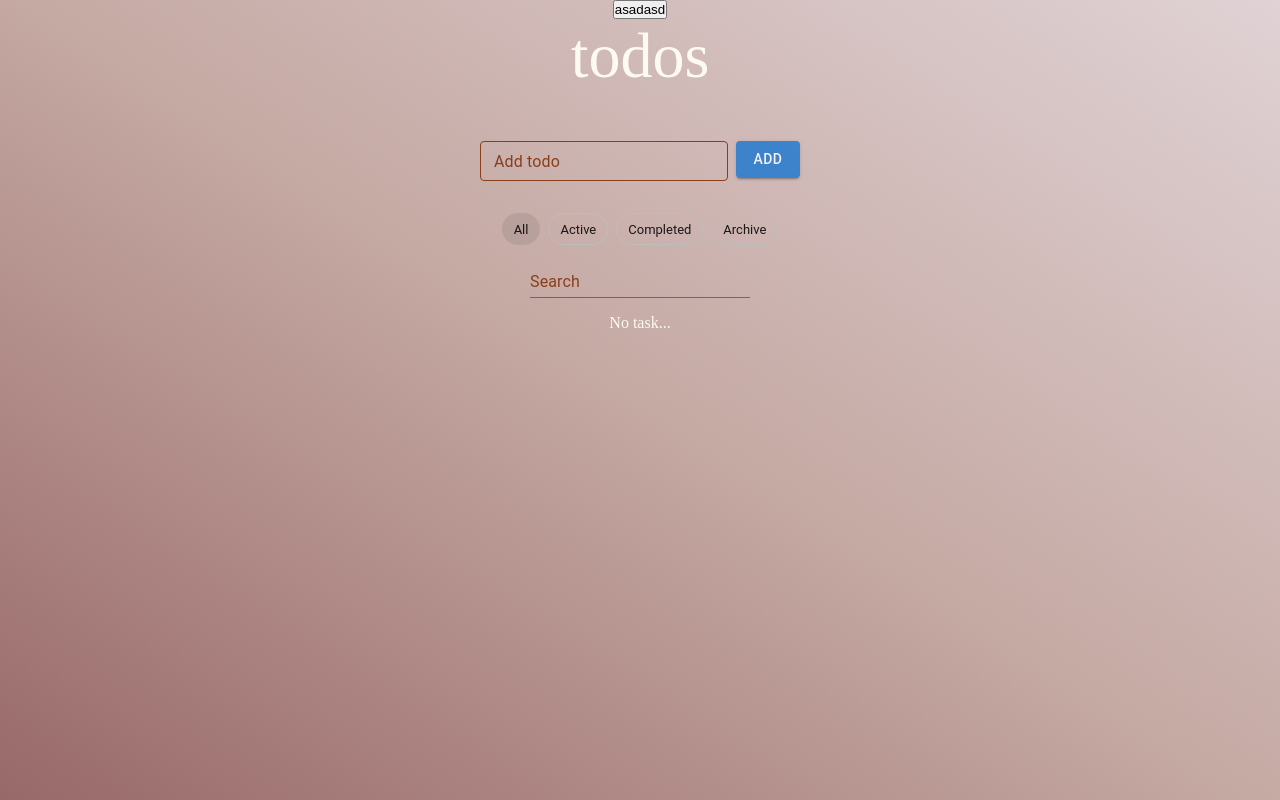
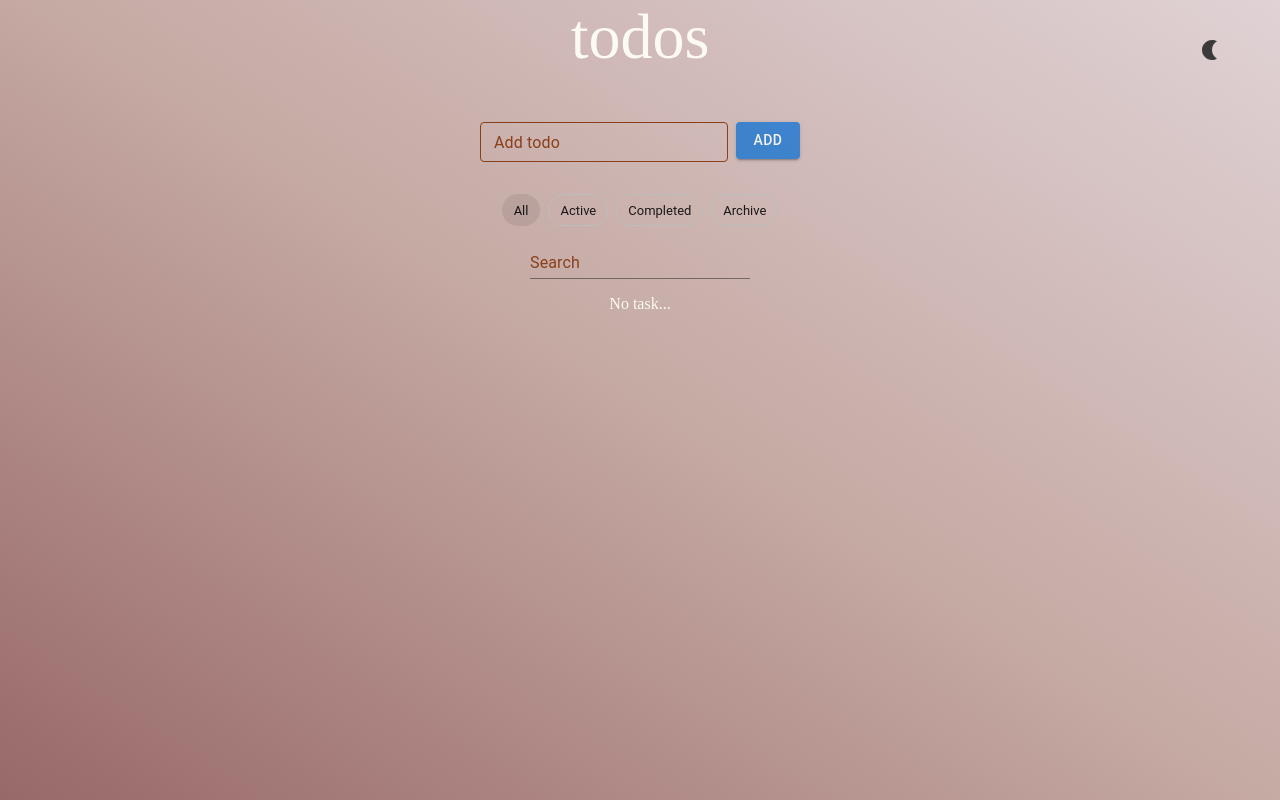
Before and after one commit to RamilKhos/Aston_Todo-list, a React (Vite) app: page / in a window 1280 px wide. Built offline with nearby package versions, Linux system fonts and the light colour scheme.

Commit message:
button theme

```diff
--- a/src/App.jsx
+++ b/src/App.jsx
@@ -1,8 +1,11 @@
 import { Component } from 'react';
-import { Box } from '@mui/material';
+import { Box, Button } from '@mui/material';
+import LightModeIcon from '@mui/icons-material/LightMode';
+import NightlightIcon from '@mui/icons-material/Nightlight';
 import Todos from './components/Todos/Todos';
 import './app.css';
 import { ThemesColorContext, themesColors } from './components/ThemesColorContext/ThemesColorContext';
+import { btnThemeColor } from './tools/customStylesMuiComponents';
 
 export default class App extends Component {
   constructor(props) {
@@ -27,8 +30,14 @@ export default class App extends Component {
         <ThemesColorContext.Consumer>
           {({ generalBackground }) => (
             <Box className="container" sx={generalBackground}>
-              <button type="button" onClick={() => this.toggleTheme()}>asadasd</button>
               <header className="header">todos</header>
+              <Button onClick={() => this.toggleTheme()} sx={btnThemeColor}>
+                {theme === 'light' ? (
+                  <NightlightIcon sx={{ color: '#3b3939' }} />
+                ) : (
+                  <LightModeIcon sx={{ color: 'white' }} />
+                )}
+              </Button>
               <main className="main">
                 <Todos />
               </main>
--- a/src/app.css
+++ b/src/app.css
@@ -9,8 +9,9 @@
     display: flex;
     flex-direction: column;
     align-items: center;
+    color: #3b3939;
 
-    color: #3b3939;
+    position: relative;
 }
 
 .header {
--- a/src/components/Todo/Todo.jsx
+++ b/src/components/Todo/Todo.jsx
@@ -11,8 +11,6 @@ import { accordion, accordionSummary } from '../../tools/customStylesMuiComponen
 import { ThemesColorContext } from '../ThemesColorContext/ThemesColorContext';
 
 export default class Todo extends Component {
-  static contextType = ThemesColorContext;
-
   constructor(props) {
     super(props);
     this.state = {
@@ -79,3 +77,4 @@ export default class Todo extends Component {
     );
   }
 }
+Todo.contextType = ThemesColorContext;
--- a/src/tools/customStylesMuiComponents.js
+++ b/src/tools/customStylesMuiComponents.js
@@ -35,6 +35,12 @@ export const CssButton = styled(Button)({
     backgroundColor: 'red',
   },
 });
+
+export const btnThemeColor = {
+  position: 'absolute',
+  top: '4%',
+  right: '3%',
+};
 
 export const list = {
   width: '100%',
```
